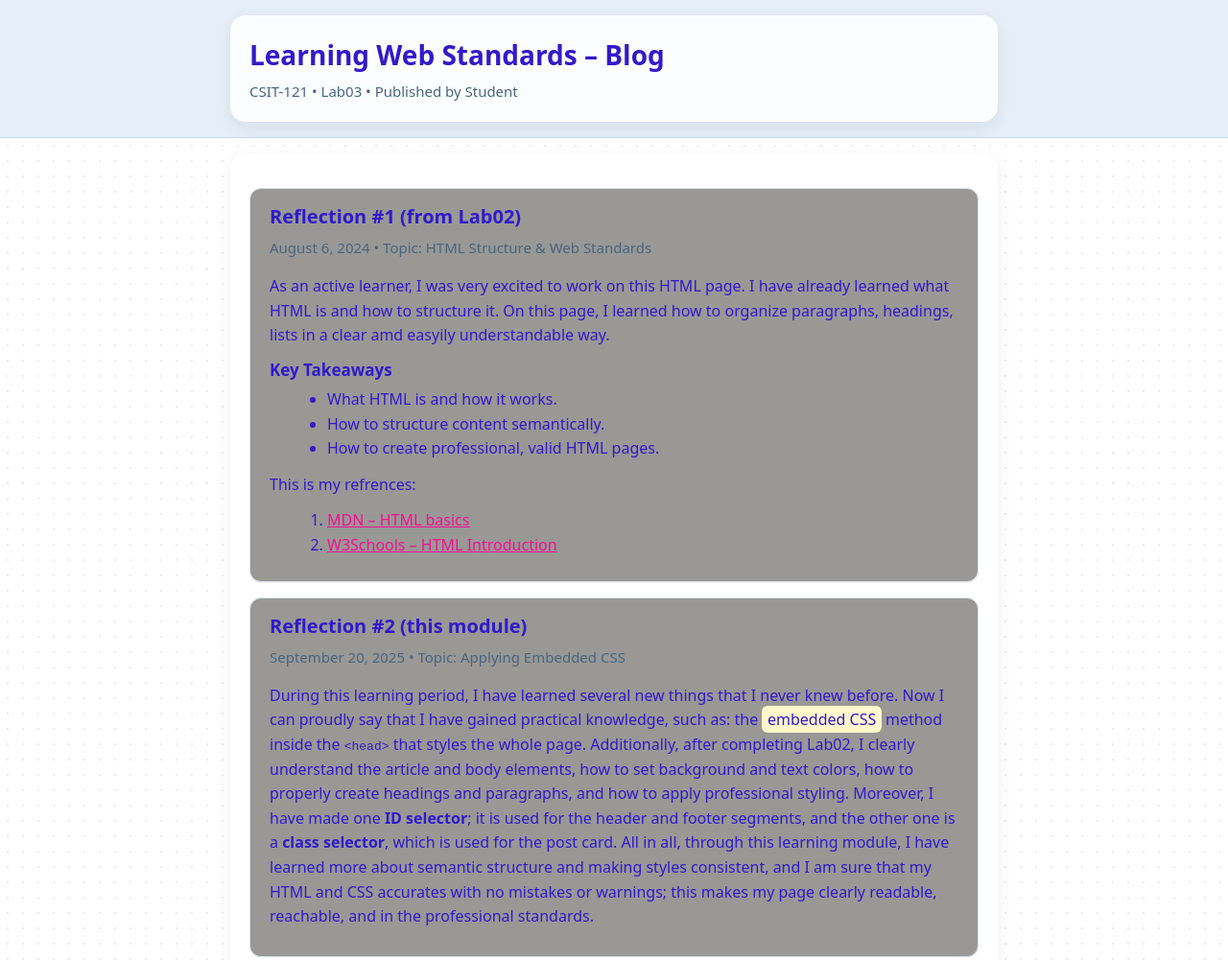
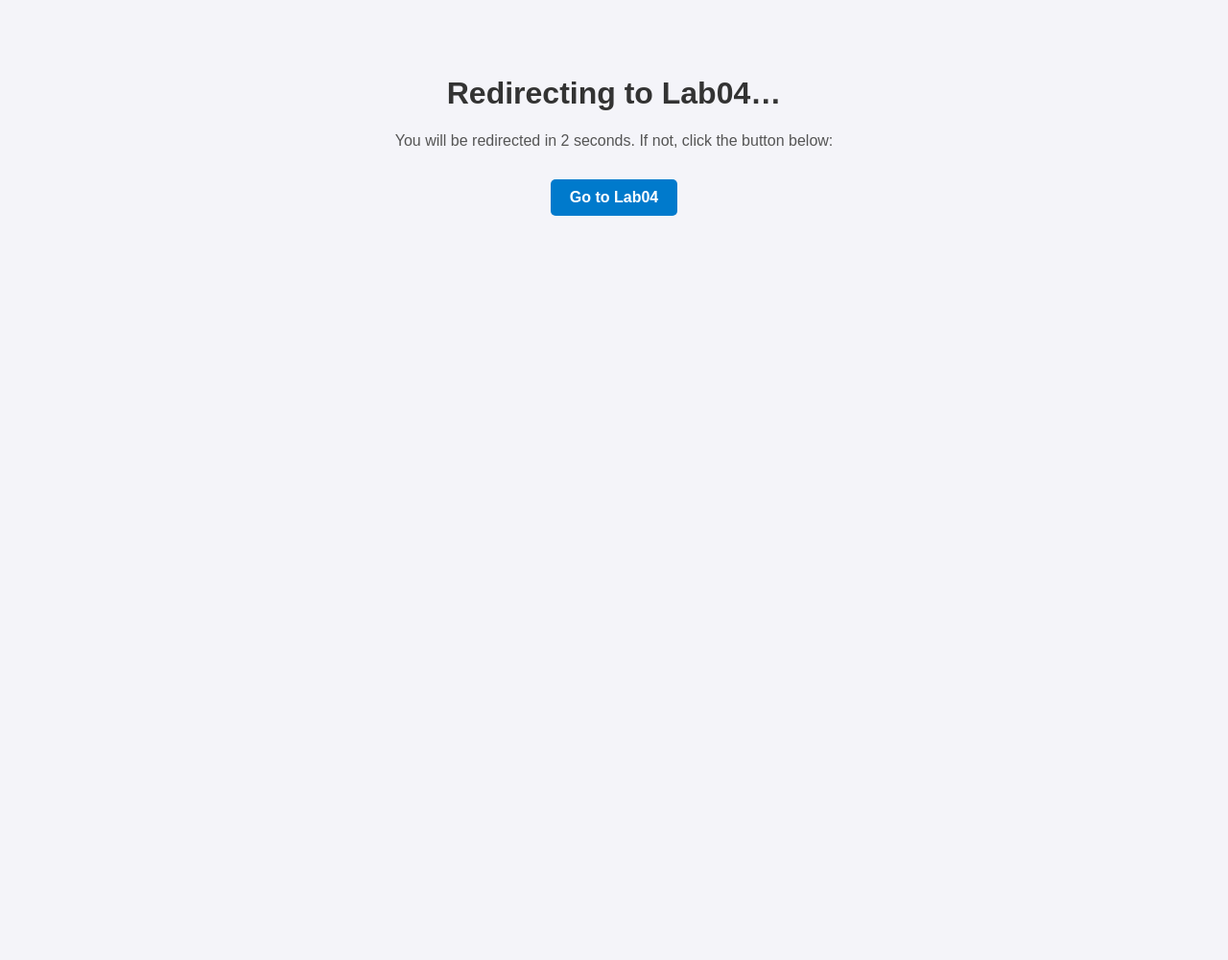
Before and after one commit to sarojkafley51-sketch/CSIT121, a plain HTML site: page index.html in a window 1280 px wide. Shown: the top 1001 px of the page at 96% size. After the commit the page ends 800 px from the top, so only its background shows below. Drawn offline with Linux system fonts and the light colour scheme; files that its build step writes are made by us from their sources.

Commit message:
Update index.html

```diff
--- a/index.html
+++ b/index.html
@@ -2,138 +2,40 @@
 <html lang="en">
 <head>
   <meta charset="UTF-8">
-  <meta name="viewport" content="width=device-width, initial-scale=1">
-  <title>Learning Web Standards – Lab03 Blog</title>
-
-  <!-- Task: this is a link that makes external stylesheet  -->
-  <link rel="stylesheet" href="style.css" type="text/css">
-
+  <meta http-equiv="refresh" content="2; url=lab04/">
+  <meta name="viewport" content="width=device-width, initial-scale=1.0">
+  <title>Redirecting to Lab04</title>
   <style>
-    /* Body: background + text colors */
     body {
-      background-color: lab(40.13% 60.41 44.02); /* light neutral */
-      color: hsl(248, 77%, 45%);            /* dark slate text */
-      font-family: system-ui, Segoe UI, Roboto, Arial, sans-serif;
-      line-height: 1.6;
-      margin: 0;
-      padding: 0;
+      font-family: Arial, sans-serif;
+      text-align: center;
+      background: #f4f4f9;
+      padding: 50px;
     }
-
-    /* Headings */
-    h1, h2, h3 {
-      margin: 0 0 0.5rem 0;
-      line-height: 1.25;
+    h1 {
+      color: #333;
     }
-    h1 { font-size: 1.875rem; } /* ~30px */
-    h2 { font-size: 1.25rem; }  /* ~20px */
-    h3 { font-size: 1.0625rem; }/* ~17px */
-
-    /* Paragraphs */
-    p { margin: 0.75rem 0; }
-
-    /* Links */
-    a { color: #f51095; text-decoration: underline; }
-    a:hover, a:focus { text-decoration-thickness: 3px; outline: none; }
-
-    /* Class selector(s) */
-    .container { max-width: 800px; margin: 0 auto; padding: 1.25rem; }
-    .post {
-      background: #999895;
-      border: 1px solid #d9e2ec;
-      border-radius: 12px;
-      padding: 1rem 1.25rem;
-      margin: 1rem 0;
-      box-shadow: 0 1px 0 rgba(16, 42, 67, 0.04);
+    p {
+      color: #555;
     }
-    .highlight { background-color: #fff7cc; padding: 0.2rem 0.35rem; border-radius: 6px; }
-    .meta { color: #486581; font-size: 0.9375rem; margin-top: 0.25rem; }
-    .post ul, .post ol { margin: 0.5rem 0 0.5rem 1.25rem; }
-
-    /* ID selector(s) */
-    #site-header {
-      background: #e6eef8;
-      border-bottom: 1px solid #c7d7ee;
-      padding: 1rem 0;
-      margin-bottom: 1rem;
+    a.button {
+      display: inline-block;
+      margin-top: 15px;
+      padding: 10px 20px;
+      background: #007acc;
+      color: white;
+      text-decoration: none;
+      border-radius: 5px;
+      font-weight: bold;
     }
-    #site-footer {
-      background: #e6eef8;
-      border-top: 1px solid #c7d7ee;
-      padding: 1rem 0.75rem;
-      margin-top: 2rem;
-      font-size: 0.9375rem;
+    a.button:hover {
+      background: #005fa3;
     }
   </style>
 </head>
 <body>
-  <!-- Header (uses ID selector) -->
-  <header id="site-header">
-    <div class="container">
-      <h1>Learning Web Standards – Blog</h1>
-      <p class="meta">CSIT-121 • Lab03 • Published by Student</p>
-    </div>
-  </header>
-
-  <!-- Main content -->
-  <main class="container" id="content">
-    <!-- Blog Post 1 (Lab02 reflection) -->
-    <article class="post" id="lab02-reflection">
-      <header>
-        <h2>Reflection #1 (from Lab02)</h2>
-        <p class="meta">
-          <time datetime="2024-08-06">August 6, 2024</time> • Topic: HTML Structure &amp; Web Standards
-        </p>
-      </header>
-
-      <p>
-        As an active learner, I was very excited to work on this HTML page. I have already learned what HTML is and how to structure it. On this page, I learned how to organize paragraphs, headings, lists in a clear amd easyily understandable way.
-      </p>
-
-      <h3>Key Takeaways</h3>
-      <ul>
-        <li>What  HTML is and how it works.</li>
-        <li>How to structure content semantically.</li>
-        <li>How to create professional, valid HTML pages.</li>
-      </ul>
-
-      <p>This is my refrences:</p>
-      <ol>
-        <li><a href="https://developer.mozilla.org/en-US/docs/Learn/Getting_started_with_the_web/HTML_basics" target="_blank" rel="noopener noreferrer">MDN – HTML basics</a></li>
-        <li><a href="https://www.w3schools.com/html/html_intro.asp" target="_blank" rel="noopener noreferrer">W3Schools – HTML Introduction</a></li>
-      </ol>
-    </article>
-
-    <!-- Blog Post 2 (this module reflection) -->
-    <article class="post" id="lab03-reflection">
-      <header>
-        <h2>Reflection #2 (this module)</h2>
-        <p class="meta">
-          <time datetime="2025-09-20">September 20, 2025</time> • Topic: Applying Embedded CSS
-        </p>
-      </header>
-
-      <p>
-       During this learning period, I have learned several new things that I never knew before. Now I can proudly say that I have gained practical knowledge, such as: the <span class="highlight">embedded CSS</span> method inside the <code>&lt;head&gt;</code> that styles the whole page. Additionally, after completing Lab02, I clearly understand the article and body elements, how to set background and text colors, how to properly create headings and paragraphs, and how to apply professional styling. Moreover, I have made one <strong>ID selector</strong>; it is used for the header and footer segments, and the other one is a <strong>class selector</strong>, which is used for the post card. All in all, through this learning module, I have learned more about semantic structure and making styles consistent, and I am sure that my HTML and CSS accurates with no mistakes or warnings; this makes my page clearly readable, reachable, and in the professional standards.
-      </p>
-    </article>
-
-    <!-- The important resources that I used to make it correct-->
-    <section class="post" id="resources">
-      <h2>Resources</h2>
-      <ul>
-        <li><a href="https://developer.mozilla.org/en-US/docs/Learn/CSS" target="_blank" rel="noopener noreferrer">MDN – Learn CSS</a></li>
-        <li><a href="https://validator.w3.org/" target="_blank" rel="noopener noreferrer">W3C HTML Validator</a></li>
-        <li><a href="https://jigsaw.w3.org/css-validator/" target="_blank" rel="noopener noreferrer">W3C CSS Validator</a></li>
-      </ul>
-    </section>
-  </main>
-
-  <!-- Footer (this part is used for ID part) -->
-  <footer id="site-footer">
-    <div class="container">
-      <p>&copy; 2025 Student. All rights reserved.</p>
-      <p class="meta">It is used for the semantic HTML that embedded CSS as required for Lab03.</p>
-    </div>
-  </footer>
+  <h1>Redirecting to Lab04…</h1>
+  <p>You will be redirected in 2 seconds. If not, click the button below:</p>
+  <a href="lab04/" class="button">Go to Lab04</a>
 </body>
 </html>
```
